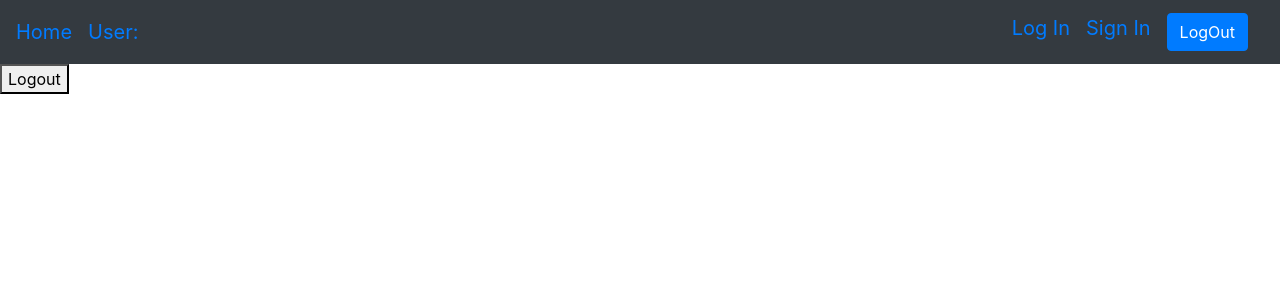
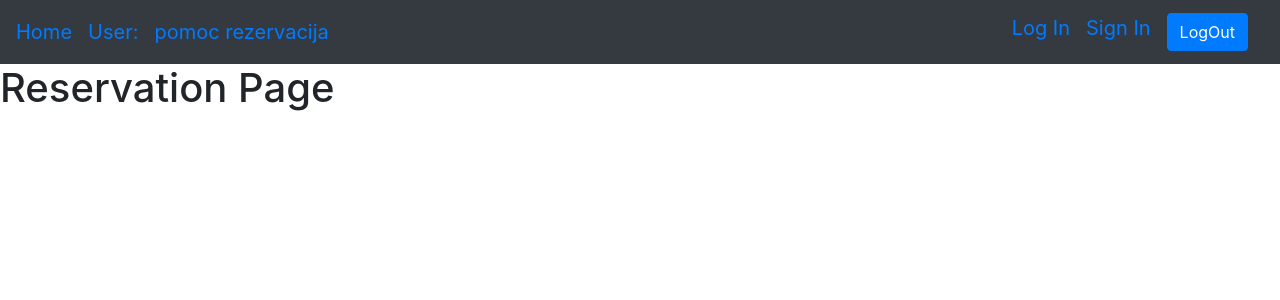
Before and after one commit to gitSrdzaan/WEB_PROJEKAT, a Vue app in the folder RACompany_FRONTEND/web-front/: page /res in a window 1280 px wide. Shown: the top 300 px of the page. Built offline with nearby package versions, Linux system fonts and the light colour scheme; no server answers.

Commit message:
reservation page start

```diff
--- a/RACompany_FRONTEND/web-front/src/Pages/HomePage.vue
+++ b/RACompany_FRONTEND/web-front/src/Pages/HomePage.vue
@@ -8,6 +8,12 @@
         <div>
           <b-navbar-brand >
             <router-link to="/user">User: {{ user.firstname }}</router-link>
+          </b-navbar-brand>
+        </div>
+
+        <div>
+          <b-navbar-brand >
+            <router-link to="/res">pomoc rezervacija</router-link>
           </b-navbar-brand>
         </div>
 
@@ -34,7 +40,6 @@
       </b-navbar>
     </div>
     <router-view/>
-     <button @click="logout">Logout</button>
   </div>
 </template>
 
@@ -68,13 +73,6 @@ export default {
         .post('http://localhost:8080/RACompany/rest/logout', user)
         .catch(console.log("logout"))
     },
-
-  methods : {
-    logout : function(){
-      axios
-      .post('http://localhost:8080/RACompany/rest/logout')
-    }
-  }
   }
   }
 </script>
--- /dev/null
+++ b/RACompany_FRONTEND/web-front/src/Pages/ReservationPage.vue
@@ -0,0 +1,17 @@
+<template>
+  <div>
+      <h1>Reservation Page</h1>
+  </div>
+</template>
+
+<script>
+export default {
+  name: 'ReservationPage',
+
+}
+</script>
+
+<!-- Add "scoped" attribute to limit CSS to this component only -->
+<style scoped>
+
+</style>
--- a/RACompany_FRONTEND/web-front/src/Pages/User.vue
+++ b/RACompany_FRONTEND/web-front/src/Pages/User.vue
@@ -13,7 +13,7 @@
 </template>
 
 <script>
-import AdminComponent from '../components/AdminComponent'
+import AdminComponent from '../adminComponents/AdminComponent'
 import GuestComponent from '../components/GuestComponent'
 import HostComponent from '../components/HostComponent'
 import axios from 'axios'
--- a/RACompany_FRONTEND/web-front/src/components/HomeContentComponent.vue
+++ b/RACompany_FRONTEND/web-front/src/components/HomeContentComponent.vue
@@ -85,7 +85,9 @@
               </div>
             </b-card-text>
 
-            <b-button variant="primary">Open</b-button>
+            <b-button variant="primary">
+              <router-link to="/res">Open</router-link>
+            </b-button>
             </b-card>
           </div>
         </li>
--- a/RACompany_FRONTEND/web-front/src/routs/Routs.js
+++ b/RACompany_FRONTEND/web-front/src/routs/Routs.js
@@ -4,6 +4,7 @@ import LogInPage from "../Pages/LogInPage";
 import HomeContentComponent from "../components/HomeContentComponent";
 import RegisterPage from "../Pages/RegisterPage";
 import User from "../Pages/User";
+import ReservationPage from "../Pages/ReservationPage";
 
 Vue.use(VueRouter);
 
@@ -28,6 +29,11 @@ const routes = [
     name: "RegisterPage",
     component: RegisterPage,
   },
+  {
+    path: "/res",
+    name: "ReservationPage",
+    component: ReservationPage,
+  },
 ];
 
 const router = new VueRouter({
```
